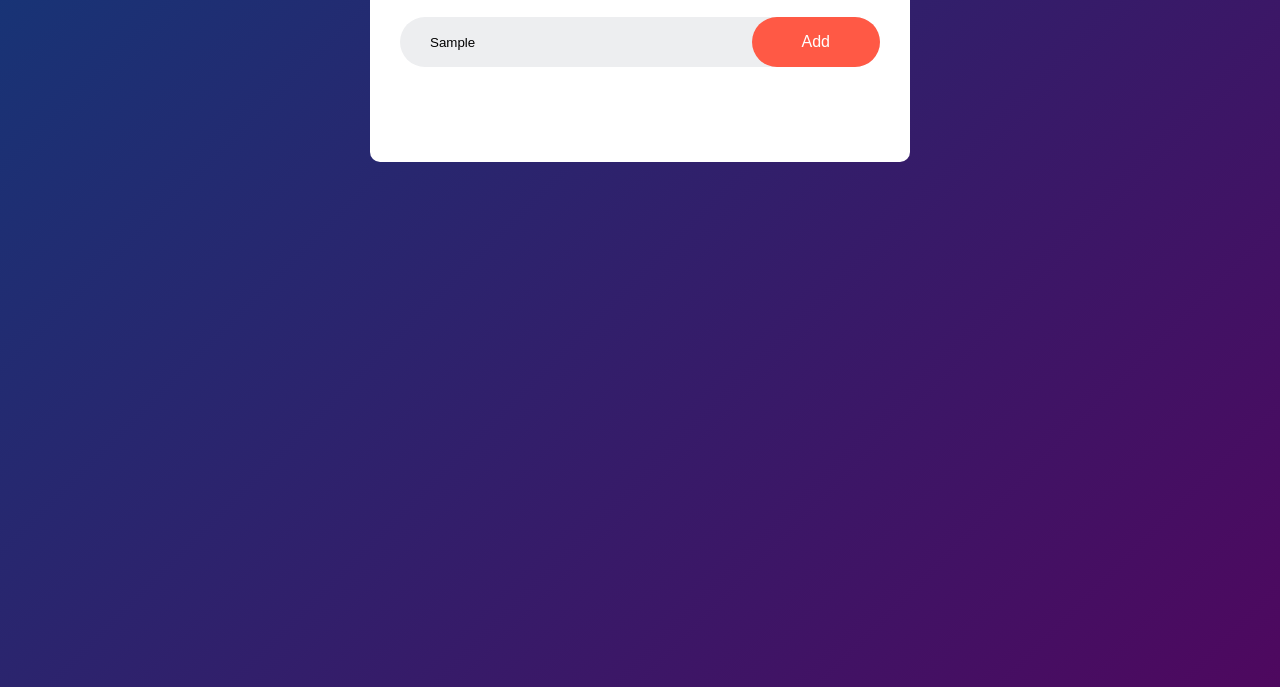
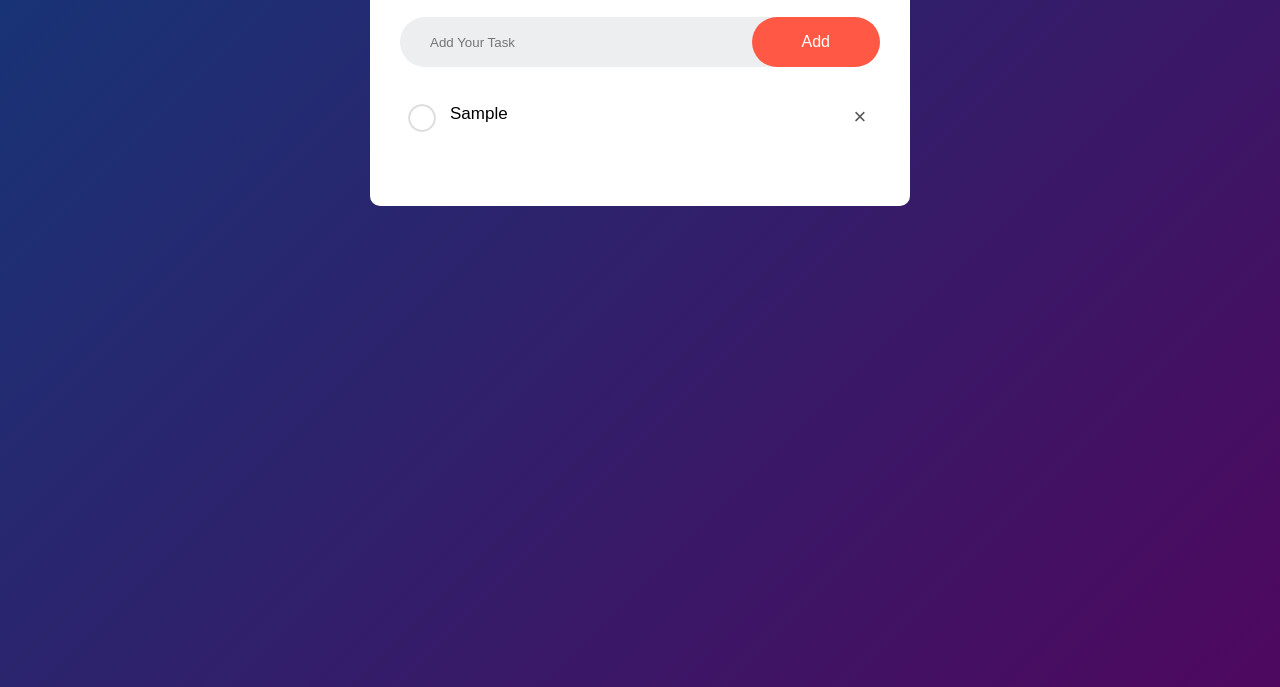
Before and after one commit to Vinoth2917/To-do-list, a plain HTML site: page index.html in a window 1280 px wide. Both pictures are taken after typing "Sample" into the empty fields and a click on the button "Add". Shown: the part 113-800 px from the top of the page. Drawn offline with Linux system fonts and the light colour scheme.

Commit message:
Script file is completed

```diff
--- a/index.html
+++ b/index.html
@@ -12,9 +12,15 @@
             <h2>To-Do List <img src="images/icon.png" title="icon"></h2>
             <div class="row">
                 <input type="text" id="input-box" placeholder="Add Your Task">
-                <button>Add</button>
+                <button onclick="addTask()">Add</button>
             </div>
+            <ul id="list-container">
+                <!-- <li class="checked">Task 1</li>
+                <li>Task 2</li>
+                <li>Task 3</li> -->
+            </ul>
         </div>
      </div>
+<script src="script.js"></script>
 </body>
 </html>
--- /dev/null
+++ b/script.js
@@ -0,0 +1,32 @@
+const inputBox=document.getElementById("input-box");
+const listContainer=document.getElementById("list-container");
+function addTask(){
+    if(inputBox.value===''){
+        alert("You Must Write Something...");
+    }else{
+        let li=document.createElement("li");
+        li.innerHTML=inputBox.value;
+        listContainer.appendChild(li);
+        let span=document.createElement("span");
+        span.innerHTML="\u00d7";
+        li.appendChild(span)
+    }
+    inputBox.value="";
+    saveData();
+}
+listContainer.addEventListener("click",function(e){
+    if(e.target.tagName==='LI'){
+        e.target.classList.toggle("checked");
+        saveData();
+    }else if(e.target.tagName==='SPAN'){
+        e.target.parentElement.remove();
+        saveData();
+    }
+},false)
+function saveData(){
+    localStorage.setItem("data",listContainer.innerHTML);
+}
+function showList(){
+    listContainer.innerHTML=localStorage.getItem("data");
+}
+showList();
--- a/style.css
+++ b/style.css
@@ -54,3 +54,44 @@ button{
     cursor: pointer;
     border-radius: 40px;
 }
+ul li{
+    list-style: none;
+    font-size: 17px;
+    padding: 12px 8px 12px 50px;
+    user-select: none;
+    cursor: pointer;
+    position: relative;
+}
+ul li::before{
+    content: '';
+    position: absolute;
+    height: 28px;
+    width: 28px;
+    border-radius: 50%;
+    background-image: url(images/unchecked.png);
+    background-size: cover;
+    top: 12px;
+    left:8px;
+}
+ul li.checked{
+    color: #555;
+    text-decoration: line-through;
+}
+ul li.checked::before{
+    background-image: url(images/checked.png);
+}
+ul li span{
+    position: absolute;
+    right: 0;
+    top: 5px;
+    width: 40px;
+    height: 40px;
+    font-size: 22px;
+    color: #555;
+    line-height: 40px;
+    text-align: center;
+    border-radius: 50%;
+}
+ul li span:hover{
+    background: #edeef0;
+}
```
